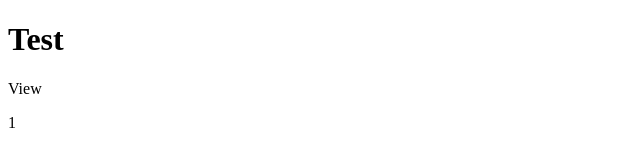
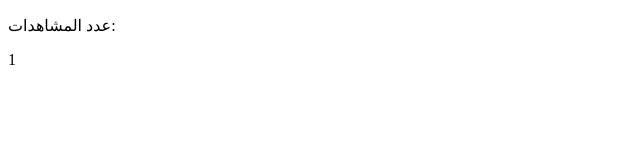
Before and after one commit to yousif111/teest, a plain HTML site: page index.html in a window 1280 px wide. Shown: the whole page, without its empty margins (0-640 px from the left). Drawn offline with Linux system fonts and the light colour scheme.

Commit message:
Update index.html

```diff
--- a/index.html
+++ b/index.html
@@ -1,25 +1,33 @@
 <!DOCTYPE html>
-<html lang="en">
+<html>
 <head>
-    <meta charset="UTF-8">
-    <meta http-equiv="X-UA-Compatible" content="IE=edge">
-    <meta name="viewport" content="width=device-width, initial-scale=1.0">
-    <title>View</title>
+    <title>عدد المشاهدات</title>
 </head>
 <body>
-    <h1>Test</h1>
-    <p>View</p>
-    <div id="visitorsCount">جاري الاحتساب...</div>
+
+    <p>عدد المشاهدات:</p>
+    <span id="viewsCount">0</span>
 
     <script>
-        // قم بإنشاء متغير لتخزين عدد الزوار
-        let visitorsCount = 0;
+        // استعلام لجلب عدد المشاهدات من ذاكرة الجلسة (sessionStorage)
+        var views = sessionStorage.getItem("views");
 
-        // قم بزيادة عدد الزوار عند تحميل الصفحة
-        visitorsCount++;
+        if (views === null) {
+            // إذا كانت قيمة المشاهدات غير معرفة، ضعها على أنها 0
+            views = 0;
+        } else {
+            // إذا كانت هناك قيمة معرفة، قم بتحويلها إلى عدد صحيح
+            views = parseInt(views);
+        }
 
-        // قم بعرض عدد الزوار في العنصر ذو id "visitorsCount"
-        document.getElementById("visitorsCount").textContent = visitorsCount;
+        // زيادة عدد المشاهدات بواحد عند كل تحميل للصفحة
+        views++;
+
+        // عرض عدد المشاهدات على الصفحة
+        document.getElementById("viewsCount").textContent = views;
+
+        // حفظ القيمة الجديدة في ذاكرة الجلسة (sessionStorage)
+        sessionStorage.setItem("views", views.toString());
     </script>
 </body>
 </html>
```
